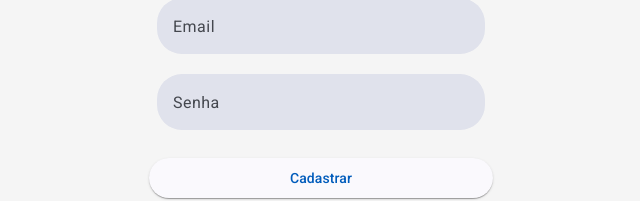
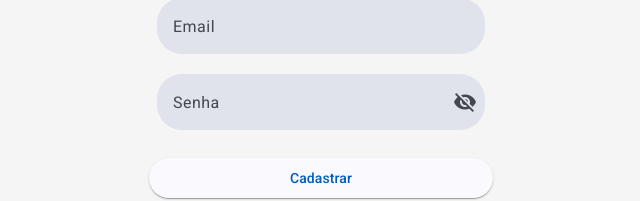
Before and after one commit to matheusdesouzaa/agendador-tarefas-front, an Angular app: page /register in a window 1280 px wide. Shown: the part 358-559 px from the top of the page, without its empty margins (319-959 px from the left). Built offline with nearby package versions, Linux system fonts and the light colour scheme.

Commit message:
create input password component

```diff
--- a/src/app/pages/register/register.component.html
+++ b/src/app/pages/register/register.component.html
@@ -12,10 +12,7 @@
                 <mat-label >Email</mat-label>
                 <input matInput placeholder="Digite o seu email">
             </mat-form-field>
-            <mat-form-field class="full-width">
-                <mat-label >Senha</mat-label>
-                <input matInput type="password" placeholder="Cadastre a sua senha">
-            </mat-form-field>
+            <input-password-field></input-password-field>
         </mat-card-content>
         <mat-card-actions >
             <button mat-raised-button class="full-width">Cadastrar</button>
--- a/src/app/pages/register/register.component.ts
+++ b/src/app/pages/register/register.component.ts
@@ -4,11 +4,12 @@
 import {MatSelectModule} from '@angular/material/select';
 import {MatInputModule} from '@angular/material/input';
 import {MatFormFieldModule} from '@angular/material/form-field';
+import { PasswordFieldComponent } from '../../shared/components/password-field/password-field.component';
 
 
 @Component({
   selector: 'app-register',
-  imports: [MatCardModule, MatButtonModule,MatFormFieldModule, MatInputModule, MatSelectModule],
+  imports: [MatCardModule, MatButtonModule,MatFormFieldModule, MatInputModule, MatSelectModule,PasswordFieldComponent],
   templateUrl: './register.component.html',
   styleUrl: './register.component.scss',
   encapsulation: ViewEncapsulation.None,
--- /dev/null
+++ b/src/app/shared/components/password-field/password-field.component.html
@@ -0,0 +1,13 @@
+  <mat-form-field class="full-width">
+    <mat-label>Senha</mat-label>
+    <input matInput [type]="hide() ? 'password' : 'text'" placeholder="Digite sua senha"/>
+    <button
+      mat-icon-button
+      matSuffix
+      (click)="clickEvent($event)"
+      [attr.aria-label]="'Hide password'"
+      [attr.aria-pressed]="hide()"
+    >
+      <mat-icon>{{hide() ? 'visibility_off' : 'visibility'}}</mat-icon>
+    </button>
+  </mat-form-field>
--- /dev/null
+++ b/src/app/shared/components/password-field/password-field.component.ts
@@ -0,0 +1,20 @@
+import {ChangeDetectionStrategy, Component, signal} from '@angular/core';
+import {MatButtonModule} from '@angular/material/button';
+import {MatFormFieldModule} from '@angular/material/form-field';
+import {MatIconModule} from '@angular/material/icon';
+import {MatInputModule} from '@angular/material/input';
+
+@Component({
+  selector: 'input-password-field',
+  imports: [MatFormFieldModule, MatInputModule, MatButtonModule, MatIconModule],
+  templateUrl: './password-field.component.html',
+  styleUrl: './password-field.component.scss'
+})
+export class PasswordFieldComponent {
+hide = signal(true);
+  clickEvent(event: MouseEvent) {
+    this.hide.set(!this.hide());
+    event.stopPropagation();
+  }
+
+}
```
Also changed, not shown: src/app/shared/components/password-field/password-field.component.scss (added).
